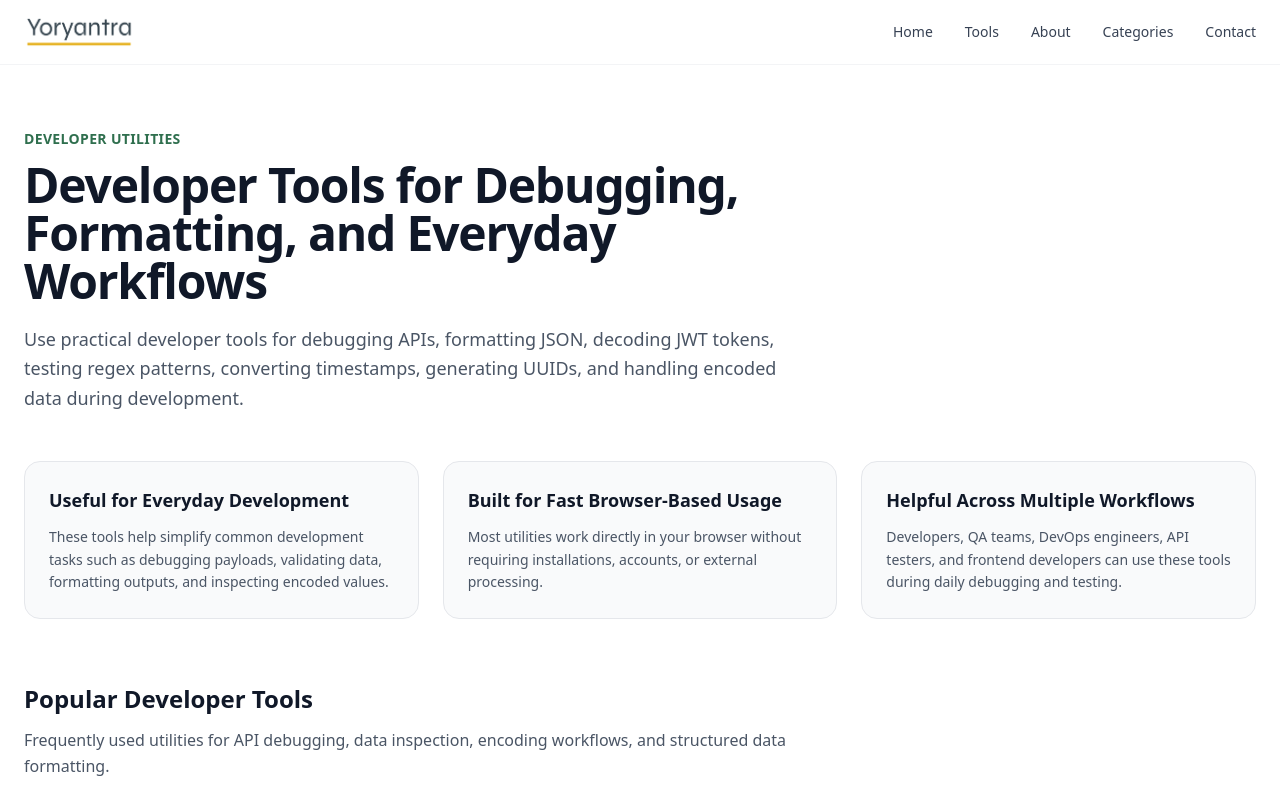
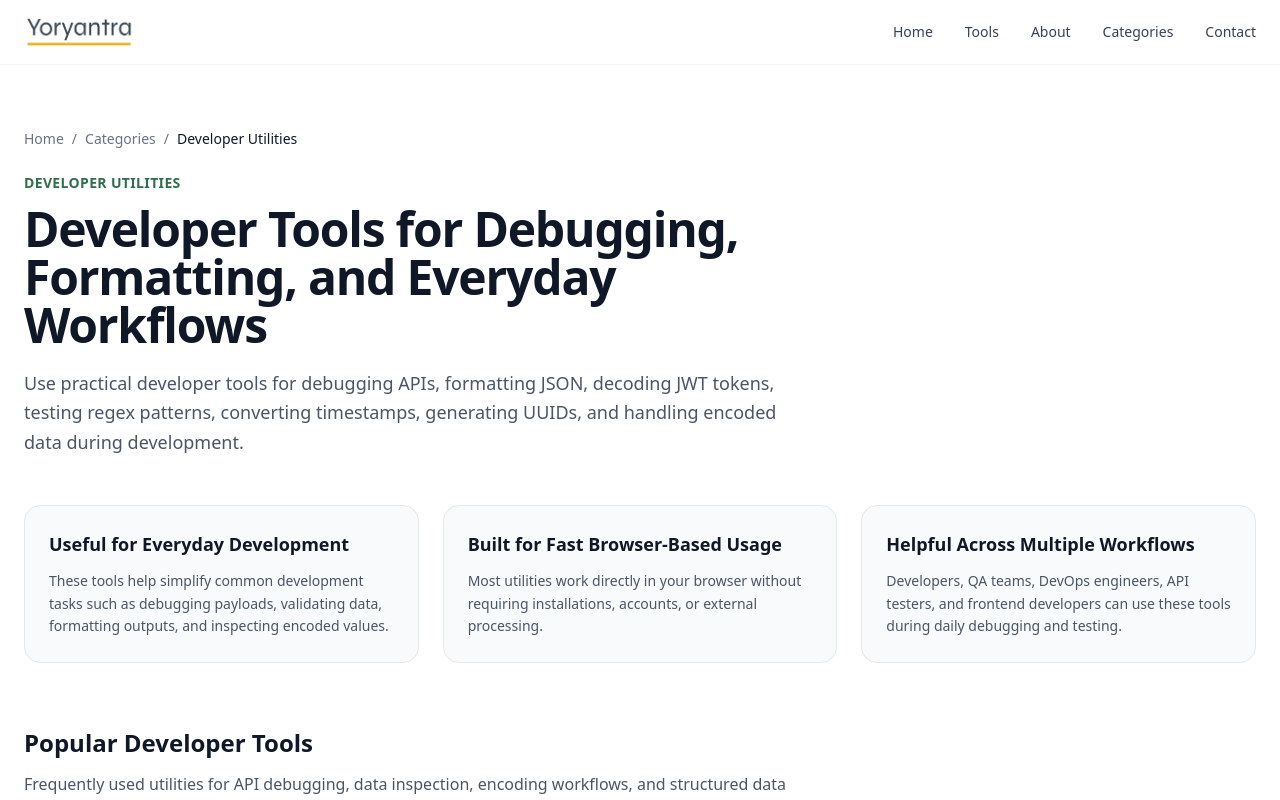
Before and after one commit to vaarunsonawwane-ops/yoryantra-new, a Next.js app: page /categories/developer-tools in a window 1280 px wide. Shown: the top 800 px of the page. Built offline with nearby package versions, Linux system fonts and the light colour scheme.

Commit message:
breadcrumbs updated in categories

```diff
--- a/app/categories/developer-tools/page.tsx
+++ b/app/categories/developer-tools/page.tsx
@@ -121,6 +121,18 @@ export default function Page() {
   return (
     <main className="min-h-screen bg-white">
       <section className="mx-auto max-w-7xl px-6 py-16">
+
+	  <nav className="mb-6 flex items-center gap-2 text-sm text-gray-500">
+  <Link href="/" className="transition hover:text-[var(--gold)]">
+    Home
+  </Link>
+  <span>/</span>
+  <Link href="/categories" className="transition hover:text-[var(--gold)]">
+    Categories
+  </Link>
+  <span>/</span>
+  <span className="text-gray-900">Developer Utilities</span>
+</nav>
 
         {/* HERO */}
         <div className="max-w-3xl">
--- a/app/categories/devops-tools/page.tsx
+++ b/app/categories/devops-tools/page.tsx
@@ -102,6 +102,19 @@ export default function Page() {
   return (
     <main className="min-h-screen bg-white">
       <section className="mx-auto max-w-7xl px-6 py-16">
+
+	  <nav className="mb-6 flex items-center gap-2 text-sm text-gray-500">
+  <Link href="/" className="transition hover:text-[var(--gold)]">
+    Home
+  </Link>
+  <span>/</span>
+  <Link href="/categories" className="transition hover:text-[var(--gold)]">
+    Categories
+  </Link>
+  <span>/</span>
+  <span className="text-gray-900">DevOps Tools</span>
+</nav>
+
         {/* HERO */}
         <div className="max-w-3xl">
           <p className="text-sm font-semibold uppercase tracking-wide text-[var(--green)]">
--- a/app/categories/encoding-tools/page.tsx
+++ b/app/categories/encoding-tools/page.tsx
@@ -103,6 +103,19 @@ export default function Page() {
   return (
     <main className="min-h-screen bg-white">
       <section className="mx-auto max-w-7xl px-6 py-16">
+
+	  <nav className="mb-6 flex items-center gap-2 text-sm text-gray-500">
+  <Link href="/" className="transition hover:text-[var(--gold)]">
+    Home
+  </Link>
+  <span>/</span>
+  <Link href="/categories" className="transition hover:text-[var(--gold)]">
+    Categories
+  </Link>
+  <span>/</span>
+  <span className="text-gray-900">Encoding Tools</span>
+</nav>
+
         {/* HERO */}
         <div className="max-w-3xl">
           <p className="text-sm font-semibold uppercase tracking-wide text-[var(--green)]">
--- a/app/categories/json-tools/page.tsx
+++ b/app/categories/json-tools/page.tsx
@@ -115,6 +115,19 @@ export default function Page() {
   return (
     <main className="min-h-screen bg-white">
       <section className="mx-auto max-w-7xl px-6 py-16">
+
+	  <nav className="mb-6 flex items-center gap-2 text-sm text-gray-500">
+  <Link href="/" className="transition hover:text-[var(--gold)]">
+    Home
+  </Link>
+  <span>/</span>
+  <Link href="/categories" className="transition hover:text-[var(--gold)]">
+    Categories
+  </Link>
+  <span>/</span>
+  <span className="text-gray-900">JSON & Data Tools</span>
+</nav>
+
         {/* HERO */}
         <div className="max-w-3xl">
           <p className="text-sm font-semibold uppercase tracking-wide text-[var(--green)]">
--- a/app/categories/security-tools/page.tsx
+++ b/app/categories/security-tools/page.tsx
@@ -129,6 +129,19 @@ export default function Page() {
   return (
     <main className="min-h-screen bg-white">
       <section className="mx-auto max-w-7xl px-6 py-16">
+
+	  <nav className="mb-6 flex items-center gap-2 text-sm text-gray-500">
+  <Link href="/" className="transition hover:text-[var(--gold)]">
+    Home
+  </Link>
+  <span>/</span>
+  <Link href="/categories" className="transition hover:text-[var(--gold)]">
+    Categories
+  </Link>
+  <span>/</span>
+  <span className="text-gray-900">Security Tools</span>
+</nav>
+
         {/* HERO */}
         <div className="max-w-3xl">
           <p className="text-sm font-semibold uppercase tracking-wide text-[var(--green)]">
--- a/app/categories/seo-tools/page.tsx
+++ b/app/categories/seo-tools/page.tsx
@@ -115,6 +115,19 @@ export default function Page() {
   return (
     <main className="min-h-screen bg-white">
       <section className="mx-auto max-w-7xl px-6 py-16">
+
+	  <nav className="mb-6 flex items-center gap-2 text-sm text-gray-500">
+  <Link href="/" className="transition hover:text-[var(--gold)]">
+    Home
+  </Link>
+  <span>/</span>
+  <Link href="/categories" className="transition hover:text-[var(--gold)]">
+    Categories
+  </Link>
+  <span>/</span>
+  <span className="text-gray-900">SEO Tools</span>
+</nav>
+
         {/* HERO */}
         <div className="max-w-3xl">
           <p className="text-sm font-semibold uppercase tracking-wide text-[var(--green)]">
```
